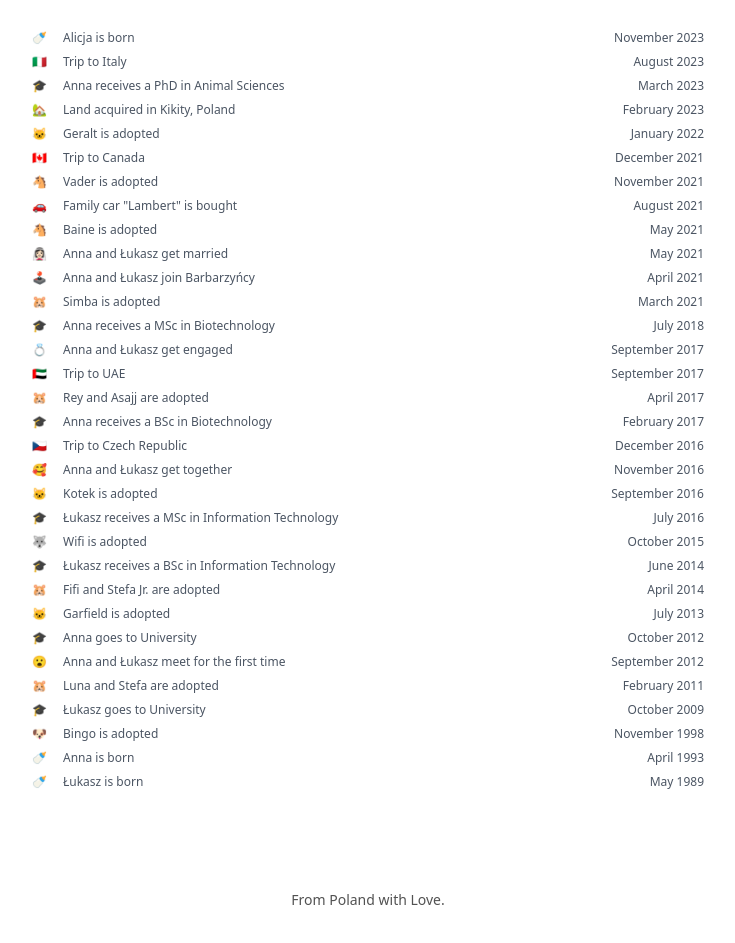
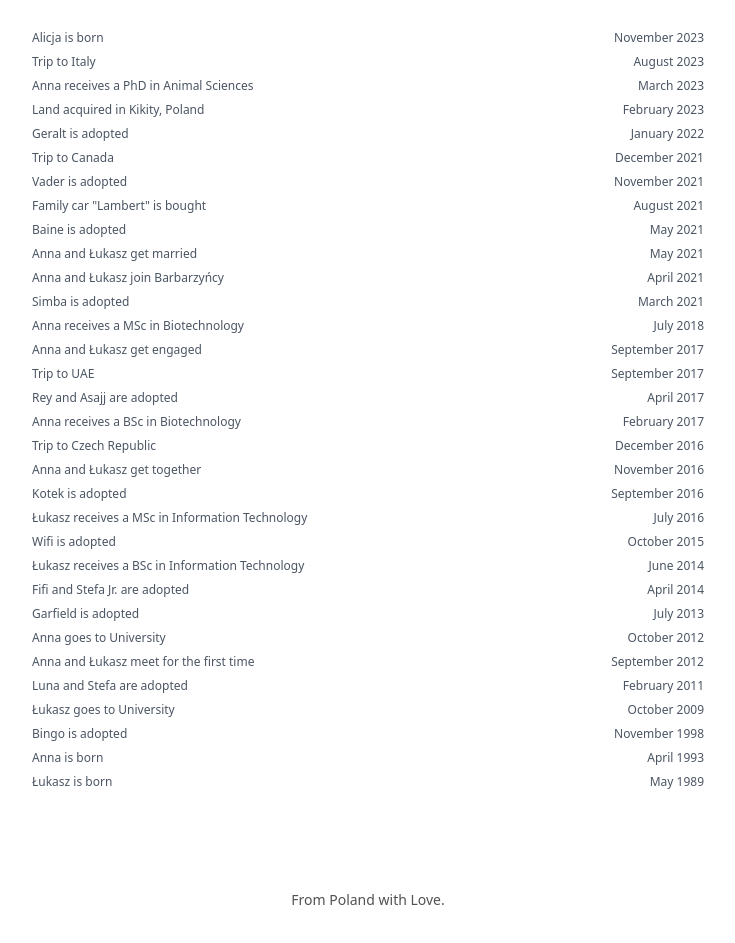
Before and after one commit to lukzmu/lukzmu.github.io, a plain HTML site: page index.html in a window 1280 px wide. Shown: the part 2320-3263 px from the top of the page, without its empty margins (272-1007 px from the left). Drawn offline with nearby package versions, Linux system fonts and the light colour scheme; a small style sheet from the web is missing.

Commit message:
Deploying to gh-pages from @ lukzmu/family-website@48a55dc4cd7be6896cd3c15d839a3498e12971e3 🚀

```diff
--- a/index.html
+++ b/index.html
@@ -208,9 +208,7 @@
         <div class="absolute left-0 top-0 flex w-6 justify-center -bottom-6">
         </div>
 
-        <p class="flex-auto font-medium py-0.5 text-xs leading-5 text-gray-600 dark:text-neutral-300">
-          <span class="mr-4">🍼</span>Alicja is born
-        </p>
+        <p class="flex-auto font-medium py-0.5 text-xs leading-5 text-gray-600 dark:text-neutral-300">Alicja is born</p>
 
         <time class="flex-none py-0.5 text-xs leading-5 text-gray-600 dark:text-neutral-500">November 2023</time>
       </li>
@@ -218,9 +216,7 @@
         <div class="absolute left-0 top-0 flex w-6 justify-center -bottom-6">
         </div>
 
-        <p class="flex-auto py-0.5 text-xs leading-5 text-gray-600 dark:text-neutral-500">
-          <span class="mr-4">🇮🇹</span>Trip to Italy
-        </p>
+        <p class="flex-auto py-0.5 text-xs leading-5 text-gray-600 dark:text-neutral-500">Trip to Italy</p>
 
         <time class="flex-none py-0.5 text-xs leading-5 text-gray-600 dark:text-neutral-500">August 2023</time>
       </li>
@@ -228,9 +224,7 @@
         <div class="absolute left-0 top-0 flex w-6 justify-center -bottom-6">
         </div>
 
-        <p class="flex-auto py-0.5 text-xs leading-5 text-gray-600 dark:text-neutral-500">
-          <span class="mr-4">🎓</span>Anna receives a PhD in Animal Sciences
-        </p>
+        <p class="flex-auto py-0.5 text-xs leading-5 text-gray-600 dark:text-neutral-500">Anna receives a PhD in Animal Sciences</p>
 
         <time class="flex-none py-0.5 text-xs leading-5 text-gray-600 dark:text-neutral-500">March 2023</time>
       </li>
@@ -238,9 +232,7 @@
         <div class="absolute left-0 top-0 flex w-6 justify-center -bottom-6">
         </div>
 
-        <p class="flex-auto py-0.5 text-xs leading-5 text-gray-600 dark:text-neutral-500">
-          <span class="mr-4">🏡</span>Land acquired in Kikity, Poland
-        </p>
+        <p class="flex-auto py-0.5 text-xs leading-5 text-gray-600 dark:text-neutral-500">Land acquired in Kikity, Poland</p>
 
         <time class="flex-none py-0.5 text-xs leading-5 text-gray-600 dark:text-neutral-500">February 2023</time>
       </li>
@@ -248,9 +240,7 @@
         <div class="absolute left-0 top-0 flex w-6 justify-center -bottom-6">
         </div>
 
-        <p class="flex-auto py-0.5 text-xs leading-5 text-gray-600 dark:text-neutral-500">
-          <span class="mr-4">🐱</span>Geralt is adopted
-        </p>
+        <p class="flex-auto py-0.5 text-xs leading-5 text-gray-600 dark:text-neutral-500">Geralt is adopted</p>
 
         <time class="flex-none py-0.5 text-xs leading-5 text-gray-600 dark:text-neutral-500">January 2022</time>
       </li>
@@ -258,9 +248,7 @@
         <div class="absolute left-0 top-0 flex w-6 justify-center -bottom-6">
         </div>
 
-        <p class="flex-auto py-0.5 text-xs leading-5 text-gray-600 dark:text-neutral-500">
-          <span class="mr-4">🇨🇦</span>Trip to Canada
-        </p>
+        <p class="flex-auto py-0.5 text-xs leading-5 text-gray-600 dark:text-neutral-500">Trip to Canada</p>
 
         <time class="flex-none py-0.5 text-xs leading-5 text-gray-600 dark:text-neutral-500">December 2021</time>
       </li>
@@ -268,9 +256,7 @@
         <div class="absolute left-0 top-0 flex w-6 justify-center -bottom-6">
         </div>
 
-        <p class="flex-auto py-0.5 text-xs leading-5 text-gray-600 dark:text-neutral-500">
-          <span class="mr-4">🐴</span>Vader is adopted
-        </p>
+        <p class="flex-auto py-0.5 text-xs leading-5 text-gray-600 dark:text-neutral-500">Vader is adopted</p>
 
         <time class="flex-none py-0.5 text-xs leading-5 text-gray-600 dark:text-neutral-500">November 2021</time>
       </li>
@@ -278,9 +264,7 @@
         <div class="absolute left-0 top-0 flex w-6 justify-center -bottom-6">
         </div>
 
-        <p class="flex-auto py-0.5 text-xs leading-5 text-gray-600 dark:text-neutral-500">
-          <span class="mr-4">🚗</span>Family car "Lambert" is bought
-        </p>
+        <p class="flex-auto py-0.5 text-xs leading-5 text-gray-600 dark:text-neutral-500">Family car "Lambert" is bought</p>
 
         <time class="flex-none py-0.5 text-xs leading-5 text-gray-600 dark:text-neutral-500">August 2021</time>
       </li>
@@ -288,9 +272,7 @@
         <div class="absolute left-0 top-0 flex w-6 justify-center -bottom-6">
         </div>
 
-        <p class="flex-auto py-0.5 text-xs leading-5 text-gray-600 dark:text-neutral-500">
-          <span class="mr-4">🐴</span>Baine is adopted
-        </p>
+        <p class="flex-auto py-0.5 text-xs leading-5 text-gray-600 dark:text-neutral-500">Baine is adopted</p>
 
         <time class="flex-none py-0.5 text-xs leading-5 text-gray-600 dark:text-neutral-500">May 2021</time>
       </li>
@@ -298,9 +280,7 @@
         <div class="absolute left-0 top-0 flex w-6 justify-center -bottom-6">
         </div>
 
-        <p class="flex-auto font-medium py-0.5 text-xs leading-5 text-gray-600 dark:text-neutral-300">
-          <span class="mr-4">👰🏻‍♀️</span>Anna and Łukasz get married
-        </p>
+        <p class="flex-auto font-medium py-0.5 text-xs leading-5 text-gray-600 dark:text-neutral-300">Anna and Łukasz get married</p>
 
         <time class="flex-none py-0.5 text-xs leading-5 text-gray-600 dark:text-neutral-500">May 2021</time>
       </li>
@@ -308,9 +288,7 @@
         <div class="absolute left-0 top-0 flex w-6 justify-center -bottom-6">
         </div>
 
-        <p class="flex-auto py-0.5 text-xs leading-5 text-gray-600 dark:text-neutral-500">
-          <span class="mr-4">🕹️</span>Anna and Łukasz join Barbarzyńcy
-        </p>
+        <p class="flex-auto py-0.5 text-xs leading-5 text-gray-600 dark:text-neutral-500">Anna and Łukasz join Barbarzyńcy</p>
 
         <time class="flex-none py-0.5 text-xs leading-5 text-gray-600 dark:text-neutral-500">April 2021</time>
       </li>
@@ -318,9 +296,7 @@
         <div class="absolute left-0 top-0 flex w-6 justify-center -bottom-6">
         </div>
 
-        <p class="flex-auto py-0.5 text-xs leading-5 text-gray-600 dark:text-neutral-500">
-          <span class="mr-4">🐹</span>Simba is adopted
-        </p>
+        <p class="flex-auto py-0.5 text-xs leading-5 text-gray-600 dark:text-neutral-500">Simba is adopted</p>
 
         <time class="flex-none py-0.5 text-xs leading-5 text-gray-600 dark:text-neutral-500">March 2021</time>
       </li>
@@ -328,9 +304,7 @@
         <div class="absolute left-0 top-0 flex w-6 justify-center -bottom-6">
         </div>
 
-        <p class="flex-auto py-0.5 text-xs leading-5 text-gray-600 dark:text-neutral-500">
-          <span class="mr-4">🎓</span>Anna receives a MSc in Biotechnology
-        </p>
+        <p class="flex-auto py-0.5 text-xs leading-5 text-gray-600 dark:text-neutral-500">Anna receives a MSc in Biotechnology</p>
 
         <time class="flex-none py-0.5 text-xs leading-5 text-gray-600 dark:text-neutral-500">July 2018</time>
       </li>
@@ -338,9 +312,7 @@
         <div class="absolute left-0 top-0 flex w-6 justify-center -bottom-6">
         </div>
 
-        <p class="flex-auto font-medium py-0.5 text-xs leading-5 text-gray-600 dark:text-neutral-300">
-          <span class="mr-4">💍</span>Anna and Łukasz get engaged
-        </p>
+        <p class="flex-auto font-medium py-0.5 text-xs leading-5 text-gray-600 dark:text-neutral-300">Anna and Łukasz get engaged</p>
 
         <time class="flex-none py-0.5 text-xs leading-5 text-gray-600 dark:text-neutral-500">September 2017</time>
       </li>
@@ -348,9 +320,7 @@
         <div class="absolute left-0 top-0 flex w-6 justify-center -bottom-6">
         </div>
 
-        <p class="flex-auto py-0.5 text-xs leading-5 text-gray-600 dark:text-neutral-500">
-          <span class="mr-4">🇦🇪</span>Trip to UAE
-        </p>
+        <p class="flex-auto py-0.5 text-xs leading-5 text-gray-600 dark:text-neutral-500">Trip to UAE</p>
 
         <time class="flex-none py-0.5 text-xs leading-5 text-gray-600 dark:text-neutral-500">September 2017</time>
       </li>
@@ -358,9 +328,7 @@
         <div class="absolute left-0 top-0 flex w-6 justify-center -bottom-6">
         </div>
 
-        <p class="flex-auto py-0.5 text-xs leading-5 text-gray-600 dark:text-neutral-500">
-          <span class="mr-4">🐹</span>Rey and Asajj are adopted
-        </p>
+        <p class="flex-auto py-0.5 text-xs leading-5 text-gray-600 dark:text-neutral-500">Rey and Asajj are adopted</p>
 
         <time class="flex-none py-0.5 text-xs leading-5 text-gray-600 dark:text-neutral-500">April 2017</time>
       </li>
@@ -368,9 +336,7 @@
         <div class="absolute left-0 top-0 flex w-6 justify-center -bottom-6">
         </div>
 
-        <p class="flex-auto py-0.5 text-xs leading-5 text-gray-600 dark:text-neutral-500">
-          <span class="mr-4">🎓</span>Anna receives a BSc in Biotechnology
-        </p>
+        <p class="flex-auto py-0.5 text-xs leading-5 text-gray-600 dark:text-neutral-500">Anna receives a BSc in Biotechnology</p>
 
         <time class="flex-none py-0.5 text-xs leading-5 text-gray-600 dark:text-neutral-500">February 2017</time>
       </li>
@@ -378,9 +344,7 @@
         <div class="absolute left-0 top-0 flex w-6 justify-center -bottom-6">
         </div>
 
-        <p class="flex-auto py-0.5 text-xs leading-5 text-gray-600 dark:text-neutral-500">
-          <span class="mr-4">🇨🇿</span>Trip to Czech Republic
-        </p>
+        <p class="flex-auto py-0.5 text-xs leading-5 text-gray-600 dark:text-neutral-500">Trip to Czech Republic</p>
 
         <time class="flex-none py-0.5 text-xs leading-5 text-gray-600 dark:text-neutral-500">December 2016</time>
       </li>
@@ -388,9 +352,7 @@
         <div class="absolute left-0 top-0 flex w-6 justify-center -bottom-6">
         </div>
 
-        <p class="flex-auto font-medium py-0.5 text-xs leading-5 text-gray-600 dark:text-neutral-300">
-          <span class="mr-4">🥰</span>Anna and Łukasz get together
-        </p>
+        <p class="flex-auto font-medium py-0.5 text-xs leading-5 text-gray-600 dark:text-neutral-300">Anna and Łukasz get together</p>
 
         <time class="flex-none py-0.5 text-xs leading-5 text-gray-600 dark:text-neutral-500">November 2016</time>
       </li>
@@ -398,9 +360,7 @@
         <div class="absolute left-0 top-0 flex w-6 justify-center -bottom-6">
         </div>
 
-        <p class="flex-auto py-0.5 text-xs leading-5 text-gray-600 dark:text-neutral-500">
-          <span class="mr-4">🐱</span>Kotek is adopted
-        </p>
+        <p class="flex-auto py-0.5 text-xs leading-5 text-gray-600 dark:text-neutral-500">Kotek is adopted</p>
 
         <time class="flex-none py-0.5 text-xs leading-5 text-gray-600 dark:text-neutral-500">September 2016</time>
       </li>
@@ -408,9 +368,7 @@
         <div class="absolute left-0 top-0 flex w-6 justify-center -bottom-6">
         </div>
 
-        <p class="flex-auto py-0.5 text-xs leading-5 text-gray-600 dark:text-neutral-500">
-          <span class="mr-4">🎓</span>Łukasz receives a MSc in Information Technology
-        </p>
+        <p class="flex-auto py-0.5 text-xs leading-5 text-gray-600 dark:text-neutral-500">Łukasz receives a MSc in Information Technology</p>
 
         <time class="flex-none py-0.5 text-xs leading-5 text-gray-600 dark:text-neutral-500">July 2016</time>
       </li>
@@ -418,9 +376,7 @@
         <div class="absolute left-0 top-0 flex w-6 justify-center -bottom-6">
         </div>
 
-        <p class="flex-auto py-0.5 text-xs leading-5 text-gray-600 dark:text-neutral-500">
-          <span class="mr-4">🐺</span>Wifi is adopted
-        </p>
+        <p class="flex-auto py-0.5 text-xs leading-5 text-gray-600 dark:text-neutral-500">Wifi is adopted</p>
 
         <time class="flex-none py-0.5 text-xs leading-5 text-gray-600 dark:text-neutral-500">October 2015</time>
       </li>
@@ -428,9 +384,7 @@
         <div class="absolute left-0 top-0 flex w-6 justify-center -bottom-6">
         </div>
 
-        <p class="flex-auto py-0.5 text-xs leading-5 text-gray-600 dark:text-neutral-500">
-          <span class="mr-4">🎓</span>Łukasz receives a BSc in Information Technology
-        </p>
+        <p class="flex-auto py-0.5 text-xs leading-5 text-gray-600 dark:text-neutral-500">Łukasz receives a BSc in Information Technology</p>
 
         <time class="flex-none py-0.5 text-xs leading-5 text-gray-600 dark:text-neutral-500">June 2014</time>
       </li>
@@ -438,9 +392,7 @@
         <div class="absolute left-0 top-0 flex w-6 justify-center -bottom-6">
         </div>
 
-        <p class="flex-auto py-0.5 text-xs leading-5 text-gray-600 dark:text-neutral-500">
-          <span class="mr-4">🐹</span>Fifi and Stefa Jr. are adopted
-        </p>
+        <p class="flex-auto py-0.5 text-xs leading-5 text-gray-600 dark:text-neutral-500">Fifi and Stefa Jr. are adopted</p>
 
         <time class="flex-none py-0.5 text-xs leading-5 text-gray-600 dark:text-neutral-500">April 2014</time>
       </li>
@@ -448,9 +400,7 @@
         <div class="absolute left-0 top-0 flex w-6 justify-center -bottom-6">
         </div>
 
-        <p class="flex-auto py-0.5 text-xs leading-5 text-gray-600 dark:text-neutral-500">
-          <span class="mr-4">🐱</span>Garfield is adopted
-        </p>
+        <p class="flex-auto py-0.5 text-xs leading-5 text-gray-600 dark:text-neutral-500">Garfield is adopted</p>
 
         <time class="flex-none py-0.5 text-xs leading-5 text-gray-600 dark:text-neutral-500">July 2013</time>
       </li>
@@ -458,9 +408,7 @@
         <div class="absolute left-0 top-0 flex w-6 justify-center -bottom-6">
         </div>
 
-        <p class="flex-auto py-0.5 text-xs leading-5 text-gray-600 dark:text-neutral-500">
-          <span class="mr-4">🎓</span>Anna goes to University
-        </p>
+        <p class="flex-auto py-0.5 text-xs leading-5 text-gray-600 dark:text-neutral-500">Anna goes to University</p>
 
         <time class="flex-none py-0.5 text-xs leading-5 text-gray-600 dark:text-neutral-500">October 2012</time>
       </li>
@@ -468,9 +416,7 @@
         <div class="absolute left-0 top-0 flex w-6 justify-center -bottom-6">
         </div>
 
-        <p class="flex-auto font-medium py-0.5 text-xs leading-5 text-gray-600 dark:text-neutral-300">
-          <span class="mr-4">😮</span>Anna and Łukasz meet for the first time
-        </p>
+        <p class="flex-auto font-medium py-0.5 text-xs leading-5 text-gray-600 dark:text-neutral-300">Anna and Łukasz meet for the first time</p>
 
         <time class="flex-none py-0.5 text-xs leading-5 text-gray-600 dark:text-neutral-500">September 2012</time>
       </li>
@@ -478,9 +424,7 @@
         <div class="absolute left-0 top-0 flex w-6 justify-center -bottom-6">
         </div>
 
-        <p class="flex-auto py-0.5 text-xs leading-5 text-gray-600 dark:text-neutral-500">
-          <span class="mr-4">🐹</span>Luna and Stefa are adopted
-        </p>
+        <p class="flex-auto py-0.5 text-xs leading-5 text-gray-600 dark:text-neutral-500">Luna and Stefa are adopted</p>
 
         <time class="flex-none py-0.5 text-xs leading-5 text-gray-600 dark:text-neutral-500">February 2011</time>
       </li>
@@ -488,9 +432,7 @@
         <div class="absolute left-0 top-0 flex w-6 justify-center -bottom-6">
         </div>
 
-        <p class="flex-auto py-0.5 text-xs leading-5 text-gray-600 dark:text-neutral-500">
-          <span class="mr-4">🎓</span>Łukasz goes to University
-        </p>
+        <p class="flex-auto py-0.5 text-xs leading-5 text-gray-600 dark:text-neutral-500">Łukasz goes to University</p>
 
         <time class="flex-none py-0.5 text-xs leading-5 text-gray-600 dark:text-neutral-500">October 2009</time>
       </li>
@@ -498,9 +440,7 @@
         <div class="absolute left-0 top-0 flex w-6 justify-center -bottom-6">
         </div>
 
-        <p class="flex-auto py-0.5 text-xs leading-5 text-gray-600 dark:text-neutral-500">
-          <span class="mr-4">🐶</span>Bingo is adopted
-        </p>
+        <p class="flex-auto py-0.5 text-xs leading-5 text-gray-600 dark:text-neutral-500">Bingo is adopted</p>
 
         <time class="flex-none py-0.5 text-xs leading-5 text-gray-600 dark:text-neutral-500">November 1998</time>
       </li>
@@ -508,9 +448,7 @@
         <div class="absolute left-0 top-0 flex w-6 justify-center -bottom-6">
         </div>
 
-        <p class="flex-auto font-medium py-0.5 text-xs leading-5 text-gray-600 dark:text-neutral-300">
-          <span class="mr-4">🍼</span>Anna is born
-        </p>
+        <p class="flex-auto font-medium py-0.5 text-xs leading-5 text-gray-600 dark:text-neutral-300">Anna is born</p>
 
         <time class="flex-none py-0.5 text-xs leading-5 text-gray-600 dark:text-neutral-500">April 1993</time>
       </li>
@@ -518,9 +456,7 @@
         <div class="absolute left-0 top-0 flex w-6 justify-center">
         </div>
 
-        <p class="flex-auto font-medium py-0.5 text-xs leading-5 text-gray-600 dark:text-neutral-300">
-          <span class="mr-4">🍼</span>Łukasz is born
-        </p>
+        <p class="flex-auto font-medium py-0.5 text-xs leading-5 text-gray-600 dark:text-neutral-300">Łukasz is born</p>
 
         <time class="flex-none py-0.5 text-xs leading-5 text-gray-600 dark:text-neutral-500">May 1989</time>
       </li>
```
